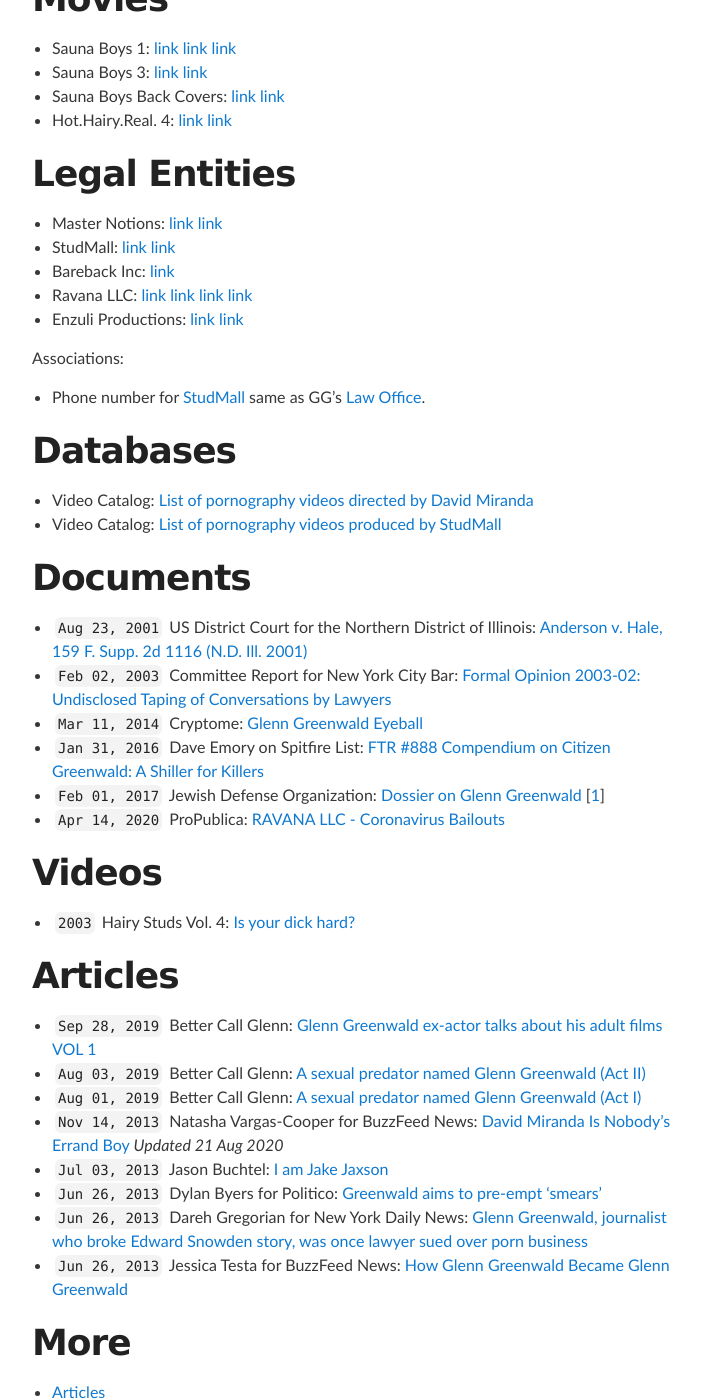
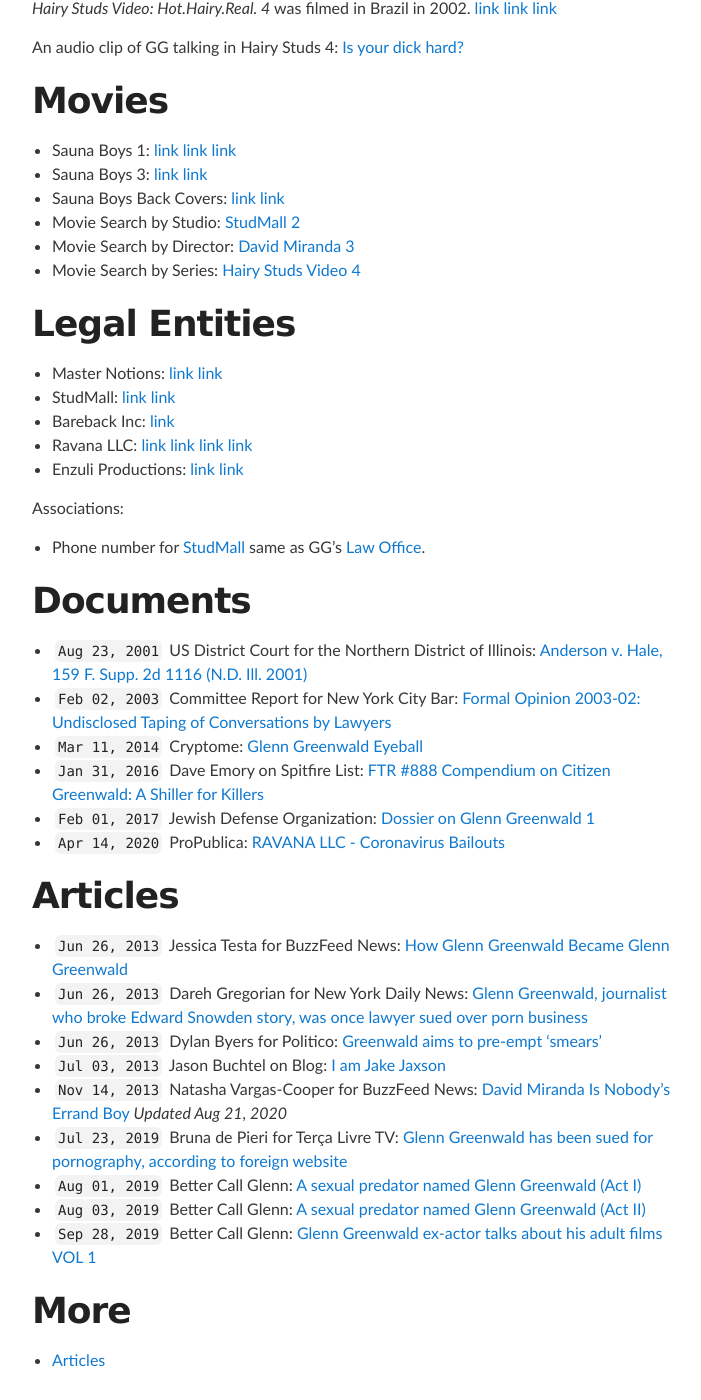
Before and after one commit to masternotions/masternotions.github.io, a Jekyll site: the page built from index.md, in a window 1280 px wide and 1400 px high, scrolled down 646 px. Shown: the whole window, without its empty margins (288-989 px from the left). Built offline with Jekyll 4.4.1, drawn with Linux system fonts in a browser that asks for light colours; some of the changed text lies outside the part shown.

Commit message:
Update index.md

```diff
--- a/index.md
+++ b/index.md
@@ -31,25 +31,31 @@ July 2005, DM is working for GG's porn company which is shooting in Rio.
 [link](https://twitter.com/AlanVRK/status/1300171770494963712)
 [link](https://twitter.com/AlanVRK/status/1300475031399608321)
 
-After two years of living together they became common-law husbands.
+After two years of living together they became common-law married.
 [link](https://twitter.com/AlanVRK/status/1298323770743152640)
 
 But they may have met earlier than 2005.
 [link](https://twitter.com/AlanVRK/status/1300520297771171840)
 
-Hairy Studs 4 was filmed in Brazil in 2002.
-[link](https://twitter.com/AlanVRK/status/1299754728897863685)
+- _Sauna Boys 3_ is re-released as _Hairy Hustlers_. The production dates were changed.
 [link](https://twitter.com/AlanVRK/status/1299761145922945027)
 [link](https://twitter.com/AlanVRK/status/1299767507654529025)
+
+_Hairy Studs Video: Hot.Hairy.Real. 4_ was filmed in Brazil in 2002.
+[link](https://twitter.com/AlanVRK/status/1299754728897863685)
 [link](https://twitter.com/AlanVRK/status/1299769069382569986)
 [link](https://twitter.com/AlanVRK/status/1299770551062401024)
+
+An audio clip of GG talking in Hairy Studs 4: [Is your dick hard?](./media/hairy-studs-4-audio.mp4)
 
 # Movies
 
 - Sauna Boys 1: [link](https://twitter.com/AlanVRK/status/1298731008389509125) [link](https://twitter.com/AlanVRK/status/1298706588199460865) [link](https://twitter.com/wokyleeks/status/1299809826067816448)
 - Sauna Boys 3: [link](https://twitter.com/AlanVRK/status/1298727516736233472) [link](https://twitter.com/AlanVRK/status/1298729862618927105)
 - Sauna Boys Back Covers: [link](https://twitter.com/AlanVRK/status/1298715175051079687) [link](https://twitter.com/AlanVRK/status/1299718665345134594)
-- Hot.Hairy.Real. 4: [link](https://gay.aebn.com/gay/movies/43962/hot-hairy-real---4) [link](https://twitter.com/AlanVRK/status/1299754728897863685)
+- Movie Search by Studio: [StudMall](./assets/images/gevi-studio-studmall.png) <sup>[2]</sup>
+- Movie Search by Director: [David Miranda](./assets/images/gevi-director-dm.png) <sup>[3]</sup>
+- Movie Search by Series: [Hairy Studs Video](./assets/images/aebn-series-hairystuds.png) <sup>[4]</sup>
 
 # Legal Entities
 
@@ -63,39 +69,34 @@ Associations:
 
 - Phone number for [StudMall](http://web.archive.org/web/20050208081923/http://www.studmall.com/contact.php) same as GG's [Law Office](https://www.bizexposed.com/New_York-USA/B/Law_Office_of_Glenn_Green_Wald-New_York.php).
 
-# Databases
-
-- Video Catalog: [List of pornography videos directed by David Miranda](https://www.gayeroticvideoindex.com/D/3/2013.html)
-- Video Catalog: [List of pornography videos produced by StudMall](https://www.gayeroticvideoindex.com/C/7/6277.html)
-
 # Documents
 
 - ``Aug 23, 2001`` US District Court for the Northern District of Illinois: [Anderson v. Hale, 159 F. Supp. 2d 1116 (N.D. Ill. 2001)](https://law.justia.com/cases/federal/district-courts/FSupp2/159/1116/2384296)
 - ``Feb 02, 2003`` Committee Report for New York City Bar: [Formal Opinion 2003-02: Undisclosed Taping of Conversations by Lawyers](https://www.nycbar.org/member-and-career-services/committees/reports-listing/reports/detail/formal-opinion-2003-02-undisclosed-taping-of-conversations-by-lawyers-1)
 - ``Mar 11, 2014`` Cryptome: [Glenn Greenwald Eyeball](https://cryptome.org/2014-info/glenn-greenwald/glenn-greenwald.htm)
 - ``Jan 31, 2016`` Dave Emory on Spitfire List: [FTR #888 Compendium on Citizen Greenwald: A Shiller for Killers](http://spitfirelist.com/for-the-record/ftr-888-compendium-on-citizen-greenwald-a-shiller-for-killers/)
-- ``Feb 01, 2017`` Jewish Defense Organization: [Dossier on Glenn Greenwald](./docs/jewish-defense-organization-dossier.pdf) <sup>[[1]]</sup>
+- ``Feb 01, 2017`` Jewish Defense Organization: [Dossier on Glenn Greenwald](./docs/jewish-defense-organization-dossier.pdf) <sup>[1]</sup>
 - ``Apr 14, 2020`` ProPublica: [RAVANA LLC - Coronavirus Bailouts](https://projects.propublica.org/coronavirus/bailouts/loans/ravana-llc-a962e2a231387214e7a1c7778ec6e3ab)
-
-[1]: http://docshare.tips/the-story-of-a-jew-who-fell-in-love-with-a-nazi-the-glenn-greenwald-matt-hale-affair_58aa1654b6d87f6f5d8b5237.html
-[2]: https://www.fbi.gov/wanted/cyber/evgeniy-mikhailovich-bogachev
-[3]: https://aficwomendirect.org/director/jenkleiner/
-
-# Videos
-
-- ``2003`` Hairy Studs Vol. 4: [Is your dick hard?](./media/hairy-studs-4-audio.mp4)
 
 # Articles
 
+- ``Jun 26, 2013`` Jessica Testa for BuzzFeed News: [How Glenn Greenwald Became Glenn Greenwald](https://www.buzzfeednews.com/article/jtes/how-glenn-greenwald-became-glenn-greenwald)
+- ``Jun 26, 2013`` Dareh Gregorian for New York Daily News: [Glenn Greenwald, journalist who broke Edward Snowden story, was once lawyer sued over porn business](https://www.nydailynews.com/news/national/greenwald-reporter-broke-nsa-story-lawyer-sued-porn-biz-article-1.1383448)
+- ``Jun 26, 2013`` Dylan Byers for Politico: [Greenwald aims to pre-empt 'smears'](https://www.politico.com/blogs/media/2013/06/greenwald-aims-to-pre-empt-smears-167191)
+- ``Jul 03, 2013`` Jason Buchtel on Blog: [I am Jake Jaxson](https://jakejaxson.com/post/54490441032/i-am-jake-jaxson)
+- ``Nov 14, 2013`` Natasha Vargas-Cooper for BuzzFeed News: [David Miranda Is Nobody's Errand Boy](https://www.buzzfeed.com/natashavc/david-miranda-is-nobodys-errand-boy) _Updated Aug 21, 2020_
+- ``Jul 23, 2019`` Bruna de Pieri for Terça Livre TV: [Glenn Greenwald has been sued for pornography, according to foreign website](https://www.tercalivre.com.br/glenn-greenwald-ja-foi-processado-por-pornografia-segundo-site-estrangeiro/)
+- ``Aug 01, 2019`` Better Call Glenn: [A sexual predator named Glenn Greenwald (Act I)](https://web.archive.org/web/20190803233858/https://bettercallglenn.com/um-predador-sexual-chamado-glenn-greenwald-ato-i/)
+- ``Aug 03, 2019`` Better Call Glenn: [A sexual predator named Glenn Greenwald (Act II)](https://web.archive.org/web/20190803233858/https://bettercallglenn.com/um-predador-sexual-chamado-glenn-greenwald-ato-ii/)
 - ``Sep 28, 2019`` Better Call Glenn: [Glenn Greenwald ex-actor talks about his adult films VOL 1](https://web.archive.org/web/20191012162650/https://bettercallglenn.com/ex-ator-de-glenn-greenwald-fala-sobre-seus-filmes-adultos-vol-1/)
-- ``Aug 03, 2019`` Better Call Glenn: [A sexual predator named Glenn Greenwald (Act II)](https://web.archive.org/web/20190803233858/https://bettercallglenn.com/um-predador-sexual-chamado-glenn-greenwald-ato-ii/)
-- ``Aug 01, 2019`` Better Call Glenn: [A sexual predator named Glenn Greenwald (Act I)](https://web.archive.org/web/20190803233858/https://bettercallglenn.com/um-predador-sexual-chamado-glenn-greenwald-ato-i/)
-- ``Nov 14, 2013`` Natasha Vargas-Cooper for BuzzFeed News: [David Miranda Is Nobody's Errand Boy](https://www.buzzfeed.com/natashavc/david-miranda-is-nobodys-errand-boy) _Updated 21 Aug 2020_
-- ``Jul 03, 2013`` Jason Buchtel: [I am Jake Jaxson](https://jakejaxson.com/post/54490441032/i-am-jake-jaxson)
-- ``Jun 26, 2013`` Dylan Byers for Politico: [Greenwald aims to pre-empt 'smears'](https://www.politico.com/blogs/media/2013/06/greenwald-aims-to-pre-empt-smears-167191)
-- ``Jun 26, 2013`` Dareh Gregorian for New York Daily News: [Glenn Greenwald, journalist who broke Edward Snowden story, was once lawyer sued over porn business](https://www.nydailynews.com/news/national/greenwald-reporter-broke-nsa-story-lawyer-sued-porn-biz-article-1.1383448)
-- ``Jun 26, 2013`` Jessica Testa for BuzzFeed News: [How Glenn Greenwald Became Glenn Greenwald](https://www.buzzfeednews.com/article/jtes/how-glenn-greenwald-became-glenn-greenwald)
 
 # More
 
 - [Articles](articles.md)
+
+[1]: http://docshare.tips/the-story-of-a-jew-who-fell-in-love-with-a-nazi-the-glenn-greenwald-matt-hale-affair_58aa1654b6d87f6f5d8b5237.html
+[2]: https://www.gayeroticvideoindex.com/C/7/6277.html
+[3]: https://www.gayeroticvideoindex.com/D/3/2013.html
+[4]: https://gay.aebn.com/gay/studios/19516/hairy-studs-video
+[Z1]: https://www.fbi.gov/wanted/cyber/evgeniy-mikhailovich-bogachev
+[Z2]: https://aficwomendirect.org/director/jenkleiner/
```
